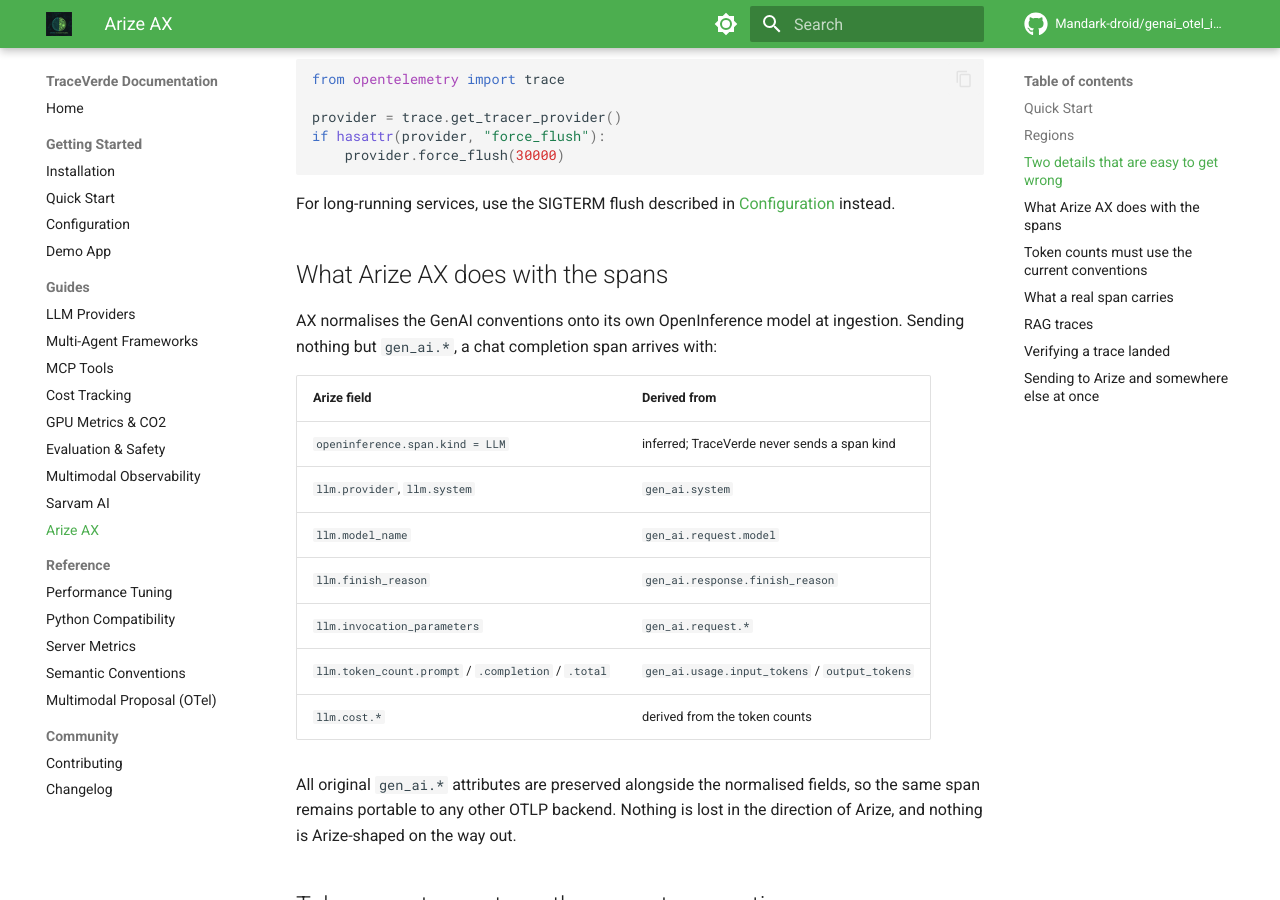
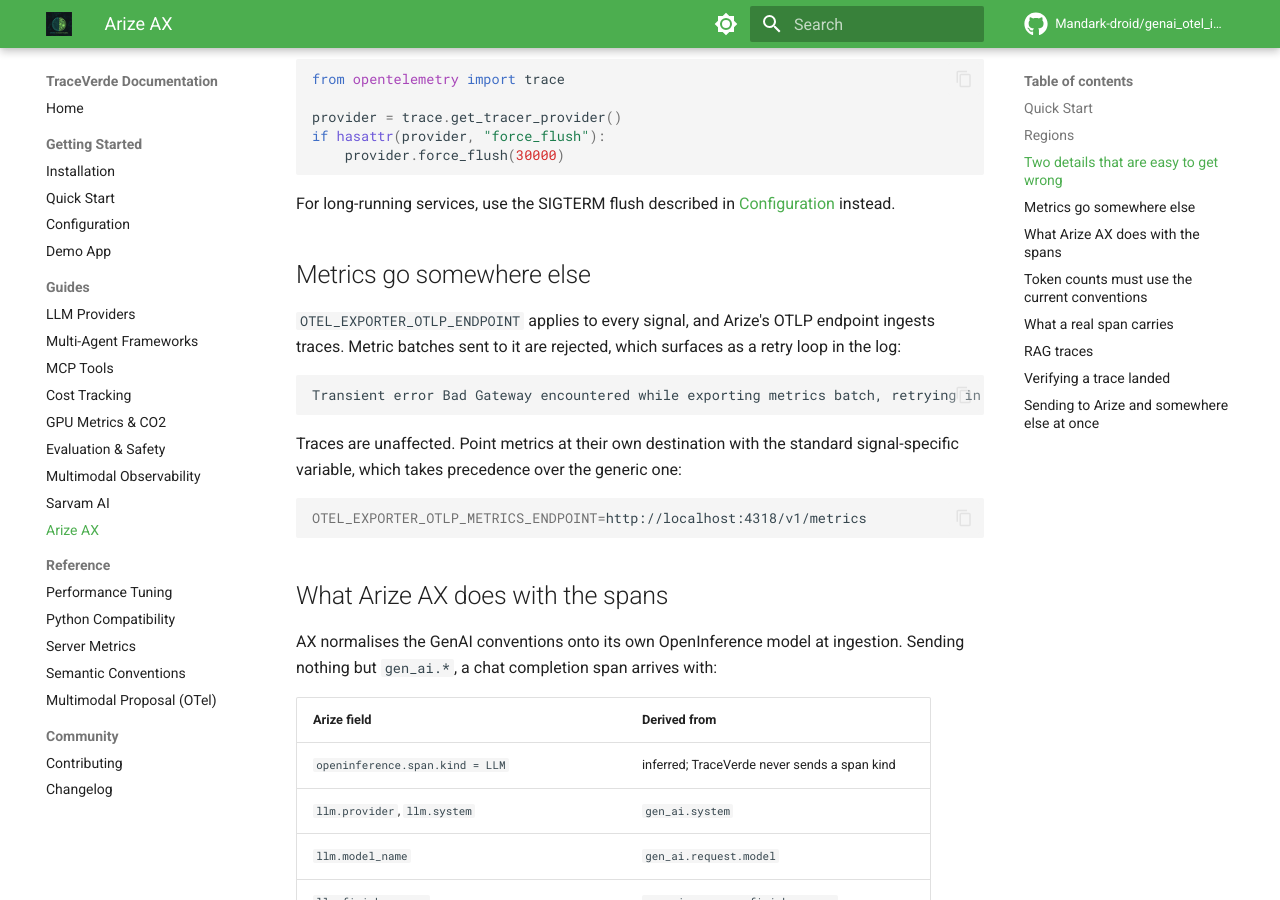
Before and after one commit to Mandark-droid/genai_otel_instrument, an MkDocs documentation site: the page built from docs/guides/arize-ax.md, in a window 1280 px wide and 900 px high, scrolled down 1809 px. Built offline with MkDocs 1.6.1 and Material for MkDocs 9.7.7, drawn with Linux system fonts in a browser that asks for light colours; comment, search, counter and statistics services are not loaded.

Commit message:
docs(arize): note that metrics are rejected by the trace endpoint
OTEL_EXPORTER_OTLP_ENDPOINT applies to every signal, so following the guide
sends metric batches to Arize as well, which rejects them and retries. It
looks like a broken setup but traces are landing fine. Documents the standard
signal-specific override, verified to take precedence while leaving traces
pointed at Arize.

````diff
--- a/docs/guides/arize-ax.md
+++ b/docs/guides/arize-ax.md
@@ -88,6 +88,23 @@ if hasattr(provider, "force_flush"):
 
 For long-running services, use the SIGTERM flush described in
 [Configuration](../getting-started/configuration.md) instead.
+
+## Metrics go somewhere else
+
+`OTEL_EXPORTER_OTLP_ENDPOINT` applies to every signal, and Arize's OTLP endpoint
+ingests traces. Metric batches sent to it are rejected, which surfaces as a
+retry loop in the log:
+
+```
+Transient error Bad Gateway encountered while exporting metrics batch, retrying in 1.15s.
+```
+
+Traces are unaffected. Point metrics at their own destination with the standard
+signal-specific variable, which takes precedence over the generic one:
+
+```bash
+OTEL_EXPORTER_OTLP_METRICS_ENDPOINT=http://localhost:4318/v1/metrics
+```
 
 ## What Arize AX does with the spans
 
````
Also changed, not shown: examples/arize_ax/README.md (+9 -0 lines).
